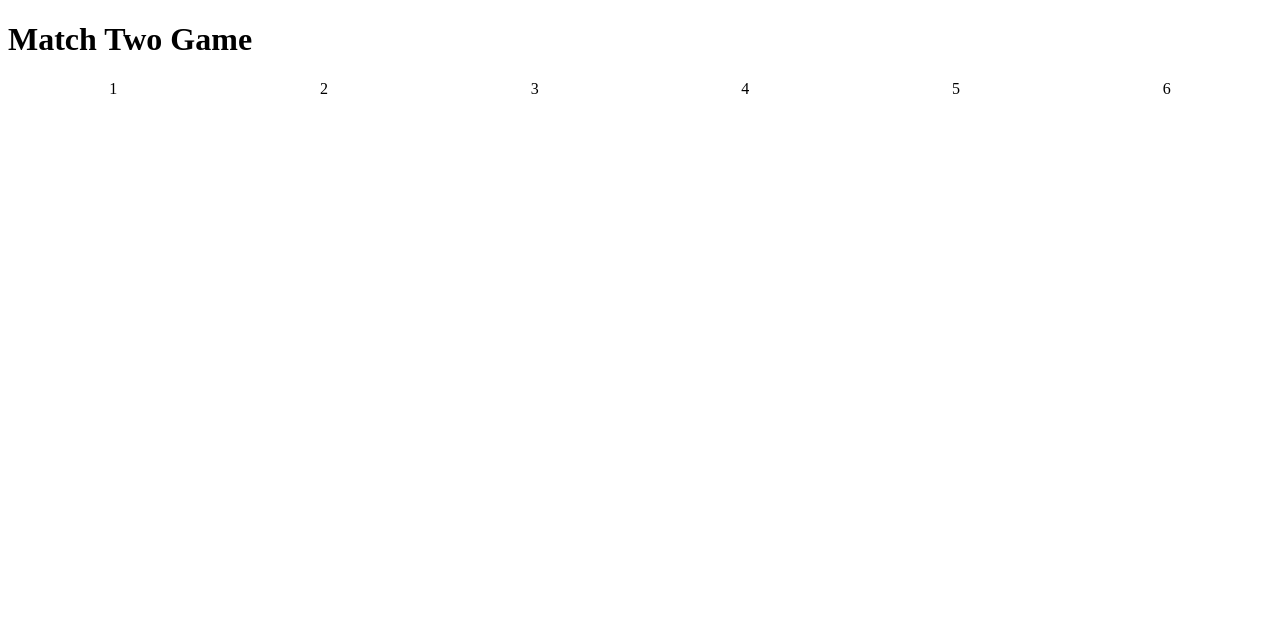
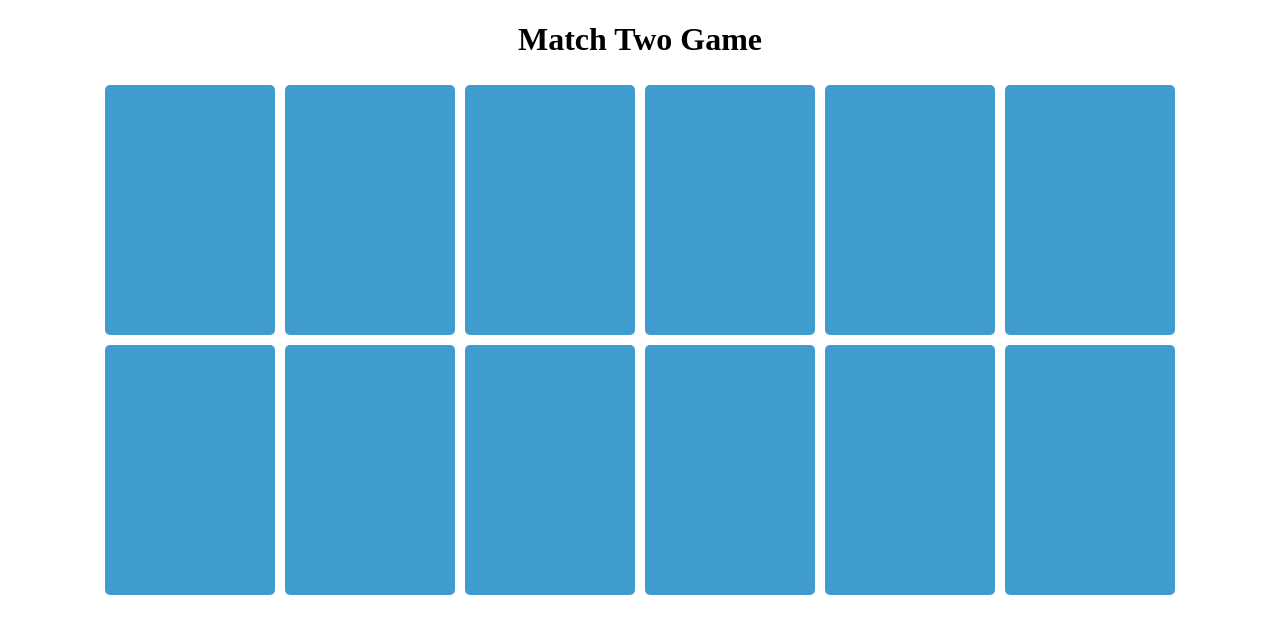
Before and after one commit to adnanusman/match-two-game-js, a website: page src/index.html in a window 1280 px wide. Drawn offline with Linux system fonts and the light colour scheme.

Commit message:
added some html structure

```diff
--- a/src/css/style.css
+++ b/src/css/style.css
@@ -1,9 +1,21 @@
+h1 {
+  text-align: center;
+}
+
 .card-container {
   display: flex;
-
+  max-width: 1080px;
+  margin-right: auto;
+  margin-left: auto;
 }
 
 .card {
   flex: 1;
-  text-align: center;
+  margin-right: auto;
+  margin-left: auto;
+  width: 100px;
+  height: 250px;
+  border-radius: 5px;
+  background: rgb(64, 155, 207);
+  margin: 5px;
 }
--- a/src/index.html
+++ b/src/index.html
@@ -15,12 +15,23 @@
 
   <div class="card-container">
 
-    <div class="card">1</div>
-    <div class="card">2</div>
-    <div class="card">3</div>
-    <div class="card">4</div>
-    <div class="card">5</div>
-    <div class="card">6</div>
+    <div class="card"></div>
+    <div class="card"></div>
+    <div class="card"></div>
+    <div class="card"></div>
+    <div class="card"></div>
+    <div class="card"></div>
+
+  </div>
+
+  <div class="card-container">
+
+      <div class="card"></div>
+      <div class="card"></div>
+      <div class="card"></div>
+      <div class="card"></div>
+      <div class="card"></div>
+      <div class="card"></div>
 
   </div>
 
```
Also changed, not shown: build/css/style.css, build/index.html.
